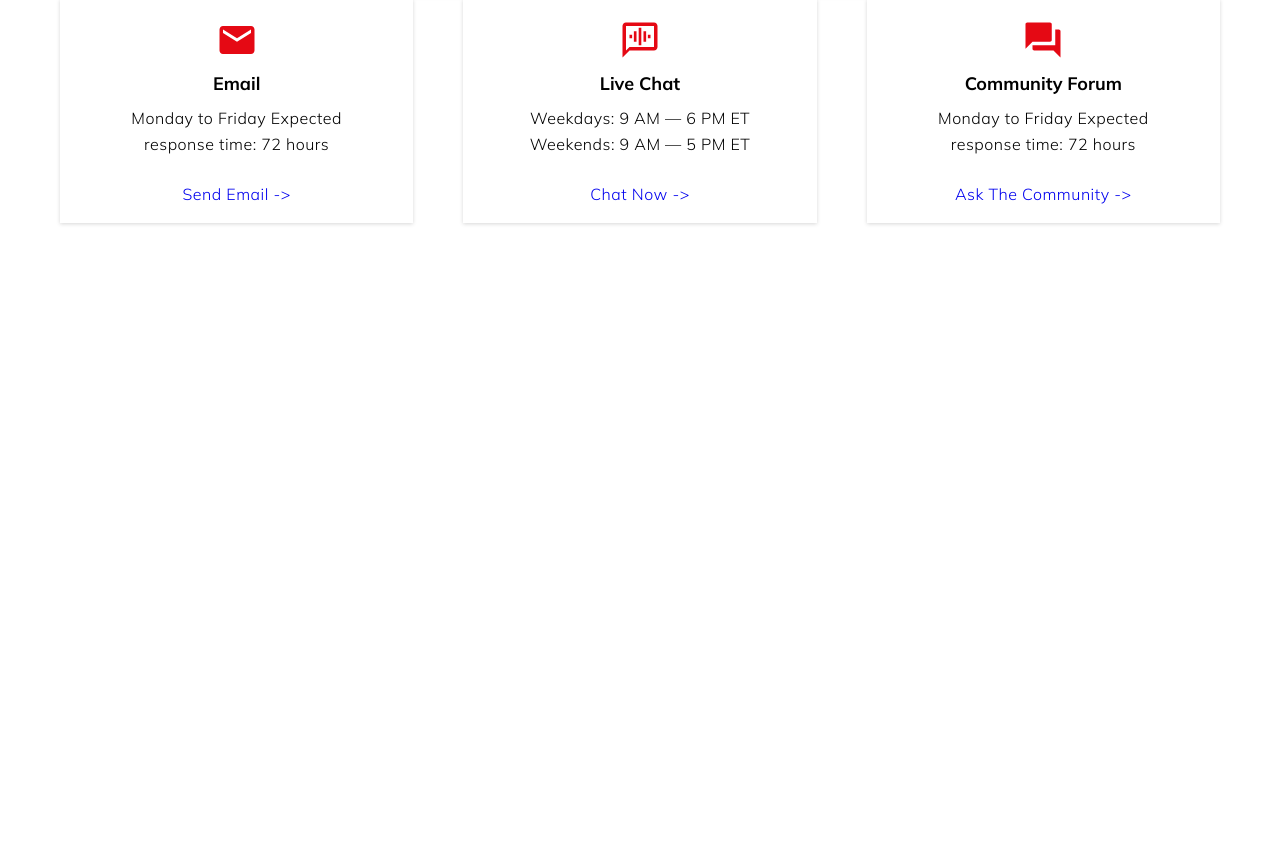
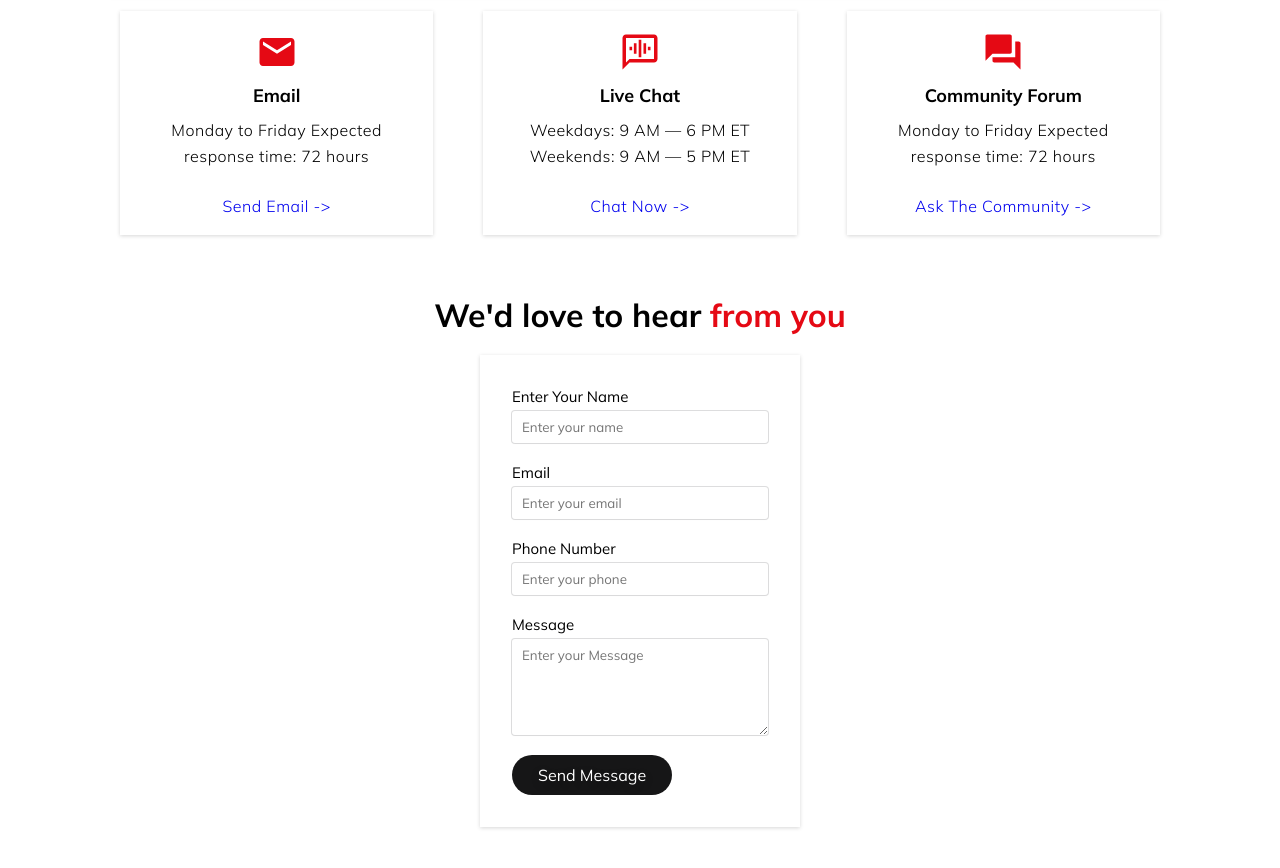
Before and after one commit to shuvo9620/movie-flix, a Next.js app: page /contact in a window 1280 px wide. Shown: the part 234-1102 px from the top of the page. Before the commit the page ends 800 px from the top, so only its background shows below. Built offline with nearby package versions, Linux system fonts and the light colour scheme.

Commit message:
Contact from added in contact page

```diff
--- /dev/null
+++ b/src/app/components/ContactForm.jsx
@@ -0,0 +1,132 @@
+'use client'
+
+import styles from "@/app/styles/contact.module.css"
+import {Mulish} from "next/font/google";
+import {useState} from "react";
+const mulish = Mulish({
+    subsets: ['latin'],
+    display: 'swap',
+    weight: ['300', '400', '500', '600', '700', '800', '900']
+})
+
+
+const ContactForm = () => {
+    const[user, setUser] = useState({
+        username:"",
+        email:"",
+        phone:"",
+        message:""
+    })
+    const [status, setStatus] = useState(null);
+
+
+    function handleChange(e) {
+        const name = e.target.name;
+        const value = e.target.value;
+
+        setUser((prevUser) => ({...prevUser, [name] : value}));
+    }
+
+    const handleSubmit = async (e) => {
+        e.preventDefault();
+
+        try {
+            const response = await fetch('/api/contact', {
+                method:'POST',
+                headers:{"Content_Type":"application/json"},
+                body: JSON.stringify({
+                    username:user.username,
+                    email:user.email,
+                    phone:user.phone,
+                    message:user.message
+                })
+            })
+            // Set the status based on the response from the API route
+            if (response.status === 200) {
+                setUser({
+                    username: "",
+                    email: "",
+                    phone: "",
+                    message: ""
+                })
+                setStatus('success');
+            } else {
+                setStatus('error');
+            }
+
+        }catch (e) {
+            console.log(e)
+        }
+
+    }
+
+
+
+    return (
+        <form className={styles.contact_form} onSubmit={handleSubmit}>
+            <div className={styles.input_field}>
+                <label htmlFor="username" className={styles.label}>
+                    Enter your name
+                    <input type="text" name="username" id="username"
+                        placeholder="Enter your name"
+                           className={mulish.className}
+                           value={user.username}
+                           onChange={handleChange}
+                           required
+                    />
+                </label>
+            </div>
+
+            <div className={styles.input_field}>
+                <label htmlFor="email" className={styles.label}>
+                    Email
+                    <input type="text" name="email" id="email"
+                           placeholder="Enter your email"
+                           className={mulish.className}
+                           value={user.email}
+                           onChange={handleChange}
+                           required
+                           autoComplete="off"
+                    />
+                </label>
+            </div>
+
+            <div className={styles.input_field}>
+                <label htmlFor="phone" className={styles.label}>
+                    Phone Number
+                    <input type="number" name="phone" id="phone"
+                           placeholder="Enter your phone"
+                           className={mulish.className}
+                           value={user.phone}
+                           onChange={handleChange}
+                           required
+                            autoComplete="off"
+                    />
+                </label>
+            </div>
+
+            <div className={styles.input_field}>
+                <label htmlFor="message" className={styles.label}>
+                    Message
+                    <textarea  name="message" id="message" rows={5}
+                           placeholder="Enter your Message"
+                           className={mulish.className}
+                               value={user.message}
+                               onChange={handleChange}
+                               required
+                                autoComplete="off"
+                    />
+                </label>
+            </div>
+
+            <div>
+                {status === 'success' && <p className={styles.success_msg}>Thank you for your message!</p>}
+                {status === 'error' && <p className={styles.error_msg}>There was an error submitting your message. Please try again.</p>}
+
+                <button type="submit" className={mulish.className}>Send Message</button>
+            </div>
+        </form>
+    );
+};
+
+export default ContactForm;
--- a/src/app/contact/page.jsx
+++ b/src/app/contact/page.jsx
@@ -1,11 +1,22 @@
 import React from 'react';
 import ContactCard from '../components/ContactCard';
+import styles from '@/app/styles/contact.module.css'
+import ContactForm from '../components/ContactForm';
 
 const Contact = () => {
     return (
         <>
-        <h1>Contact Us</h1>
-        <ContactCard></ContactCard>
+            <div className={styles.container}>
+                <h1>Contact Us</h1>
+                <ContactCard></ContactCard>
+
+                <section className={styles.contact_section}>
+                <h2>We'd love to hear <span> from you </span></h2>
+                <ContactForm></ContactForm>
+
+                </section>
+            </div>
+
         </>
     );
 };
```
